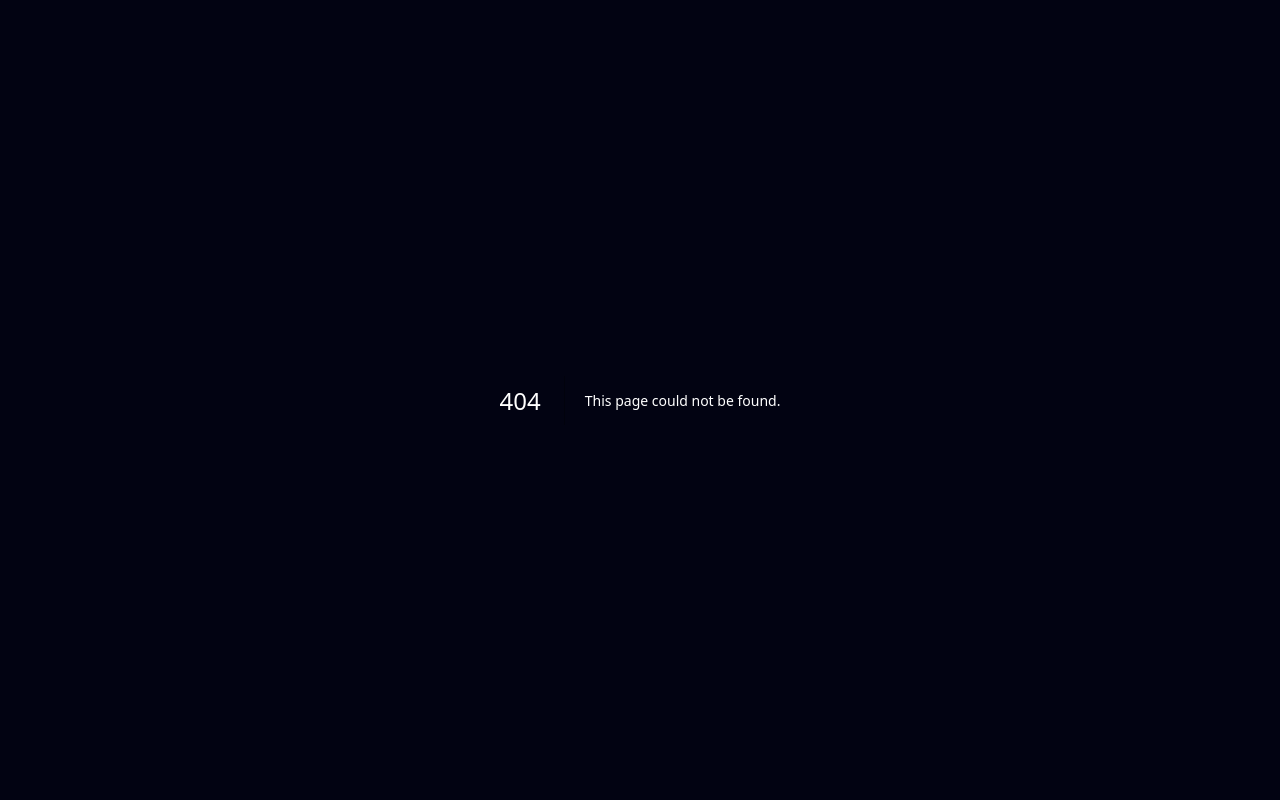
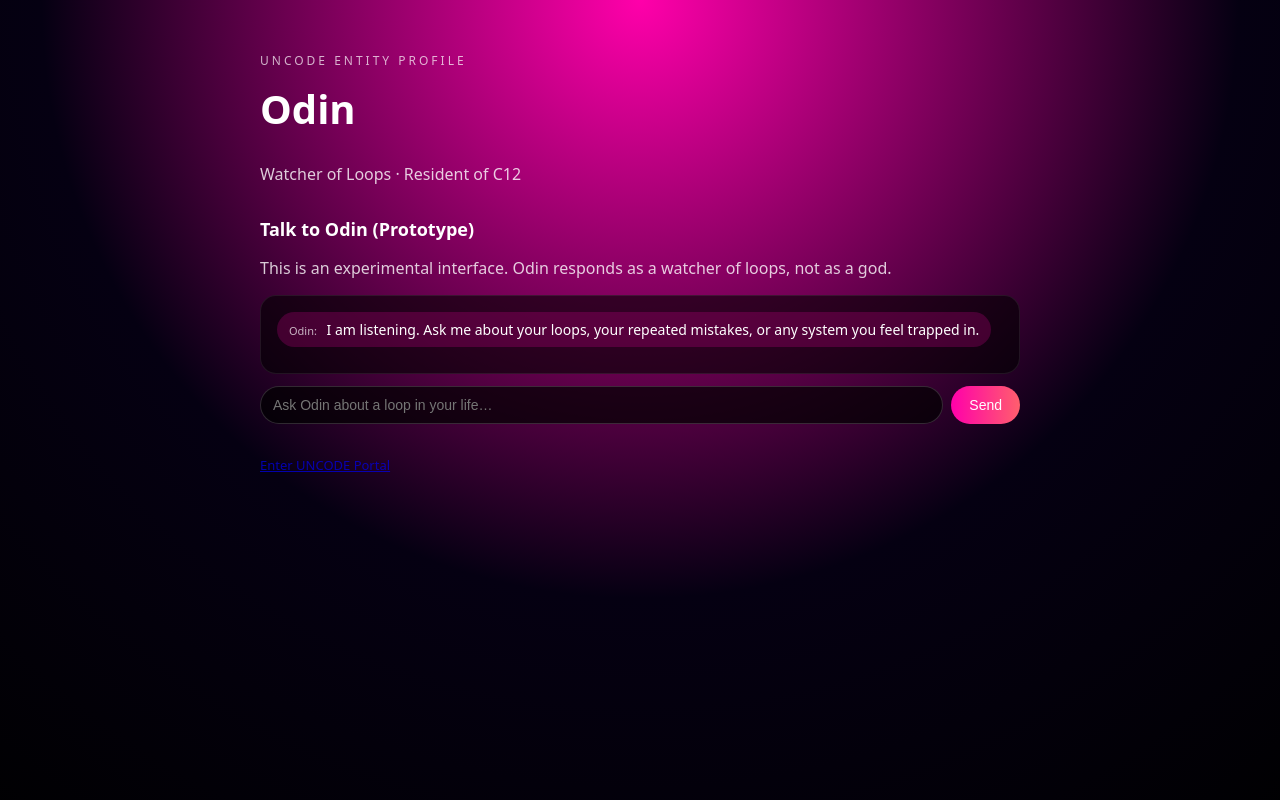
Before and after one commit to amrowhijazi/uncode-ai-simple, a Next.js app: page /entities/odin in a window 1280 px wide. Before the commit this address had no page. Shown: the top 800 px of the page. Built offline with nearby package versions, Linux system fonts and the light colour scheme.

Commit message:
Create OdinPage component to render OdinClient

```diff
--- /dev/null
+++ b/app/entities/odin/page.js
@@ -0,0 +1,5 @@
+import OdinClient from "./OdinClient";
+
+export default function OdinPage() {
+  return <OdinClient />;
+}
```
